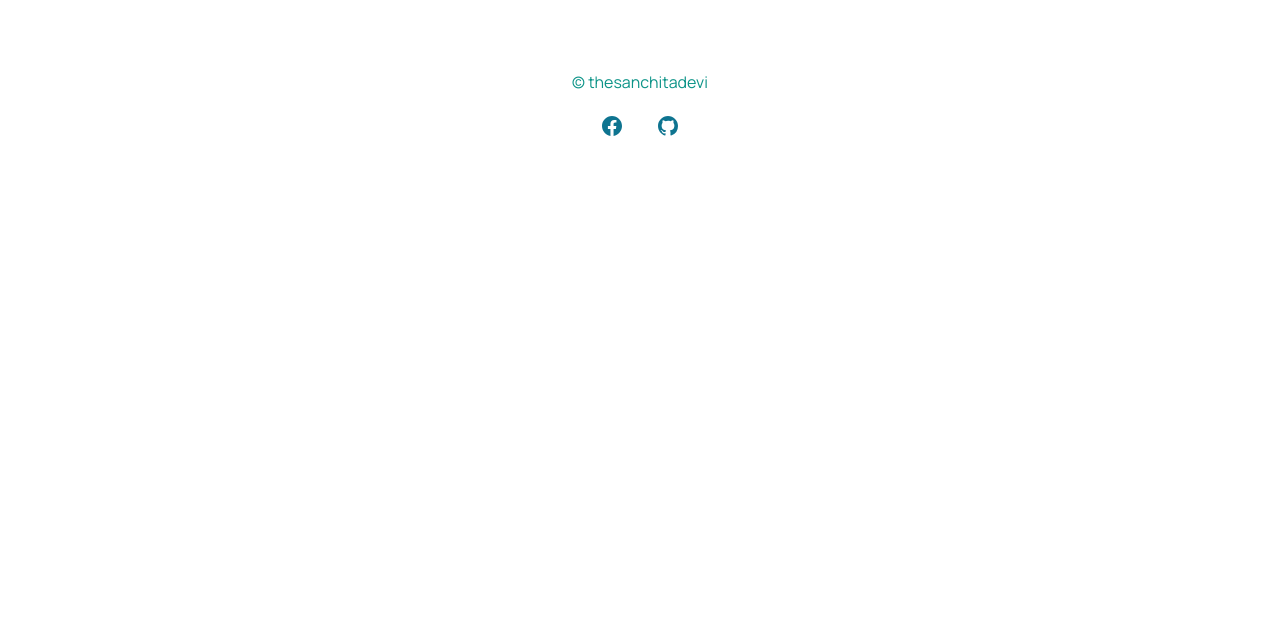
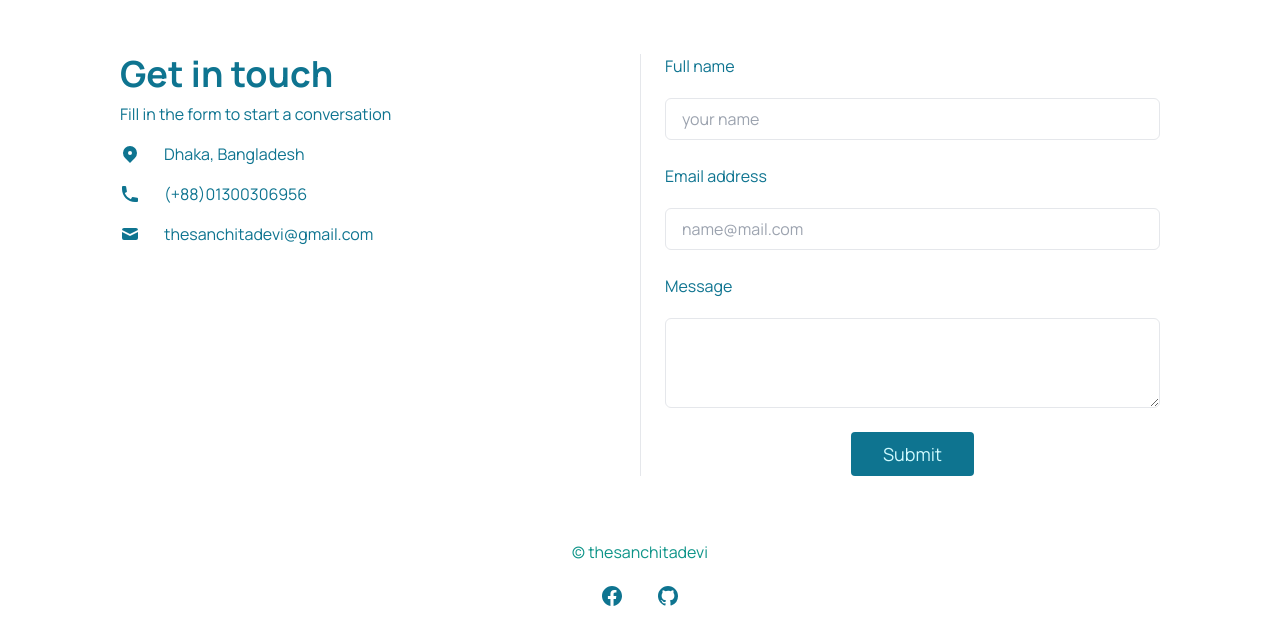
Before and after one commit to thesanchitadevi/the-sanchita-devi, a React (Create React App) app: page / in a window 1280 px wide. Shown: the part 928-1572 px from the top of the page. Before the commit the page ends 1106 px from the top, so only its background shows below. Built offline with nearby package versions, Linux system fonts and the light colour scheme.

Commit message:
contact page

```diff
--- /dev/null
+++ b/src/Pages/Home/Contact.js
@@ -0,0 +1,52 @@
+import React from 'react';
+
+const Contact = () => {
+    return (
+        <section className="py-6  text-cyan-700">
+            <div className="grid max-w-6xl grid-cols-1 px-6 mx-auto lg:px-8 md:grid-cols-2 md:divide-x">
+                <div className="py-6 md:py-0 md:px-6">
+                    <h1 className="text-4xl font-bold">Get in touch</h1>
+                    <p className="pt-2 pb-4">Fill in the form to start a conversation</p>
+                    <div className="space-y-4">
+                        <p className="flex items-center">
+                            <svg xmlns="http://www.w3.org/2000/svg" viewBox="0 0 20 20" fill="currentColor" className="w-5 h-5 mr-2 sm:mr-6">
+                                <path fillRule="evenodd" d="M5.05 4.05a7 7 0 119.9 9.9L10 18.9l-4.95-4.95a7 7 0 010-9.9zM10 11a2 2 0 100-4 2 2 0 000 4z" clipRule="evenodd"></path>
+                            </svg>
+                            <span>Dhaka, Bangladesh</span>
+                        </p>
+                        <p className="flex items-center">
+                            <svg xmlns="http://www.w3.org/2000/svg" viewBox="0 0 20 20" fill="currentColor" className="w-5 h-5 mr-2 sm:mr-6">
+                                <path d="M2 3a1 1 0 011-1h2.153a1 1 0 01.986.836l.74 4.435a1 1 0 01-.54 1.06l-1.548.773a11.037 11.037 0 006.105 6.105l.774-1.548a1 1 0 011.059-.54l4.435.74a1 1 0 01.836.986V17a1 1 0 01-1 1h-2C7.82 18 2 12.18 2 5V3z"></path>
+                            </svg>
+                            <span>(+88)01300306956</span>
+                        </p>
+                        <p className="flex items-center">
+                            <svg xmlns="http://www.w3.org/2000/svg" viewBox="0 0 20 20" fill="currentColor" className="w-5 h-5 mr-2 sm:mr-6">
+                                <path d="M2.003 5.884L10 9.882l7.997-3.998A2 2 0 0016 4H4a2 2 0 00-1.997 1.884z"></path>
+                                <path d="M18 8.118l-8 4-8-4V14a2 2 0 002 2h12a2 2 0 002-2V8.118z"></path>
+                            </svg>
+                            <span>thesanchitadevi@gmail.com</span>
+                        </p>
+                    </div>
+                </div>
+                <form novalidate="" className="flex flex-col py-6 space-y-6 md:py-0 md:px-6 ng-untouched ng-pristine ng-valid">
+                    <label className="block">
+                        <span className="mb-1">Full name</span>
+                        <input placeholder='your name' className="block w-full px-4 py-2 text-gray-700 bg-white border rounded-md dark:bg-gray-800 dark:text-gray-300 dark:border-gray-600 focus:border-blue-400 focus:ring-blue-300 dark:focus:border-blue-300 focus:outline-none focus:ring focus:ring-opacity-40 mt-5" type="text" />
+                    </label>
+                    <label className="block">
+                        <span className="mb-1">Email address</span>
+                        <input placeholder='name@mail.com' className="block w-full px-4 py-2 text-gray-700 bg-white border rounded-md dark:bg-gray-800 dark:text-gray-300 dark:border-gray-600 focus:border-blue-400 focus:ring-blue-300 dark:focus:border-blue-300 focus:outline-none focus:ring focus:ring-opacity-40 mt-5" type="email"/>
+                    </label>
+                    <label className="block">
+                        <span className="mb-1">Message</span>
+                        <textarea rows="3" className="block w-full px-4 py-2 text-gray-700 bg-white border rounded-md dark:bg-gray-800 dark:text-gray-300 dark:border-gray-600 focus:border-blue-400 focus:ring-blue-300 dark:focus:border-blue-300 focus:outline-none focus:ring focus:ring-opacity-40 mt-5"></textarea>
+                    </label>
+                    <button type="button" className="self-center px-8 py-2 text-lg rounded  bg-cyan-700 text-cyan-100 ">Submit</button>
+                </form>
+            </div>
+        </section>
+    );
+};
+
+export default Contact;
--- a/src/Pages/Home/Home.js
+++ b/src/Pages/Home/Home.js
@@ -1,10 +1,12 @@
 import React from 'react';
 import Banner from './Banner';
+import Contact from './Contact';
 
 const Home = () => {
     return (
         <div>
             <Banner></Banner>
+            <Contact></Contact>
         </div>
     );
 };
```
